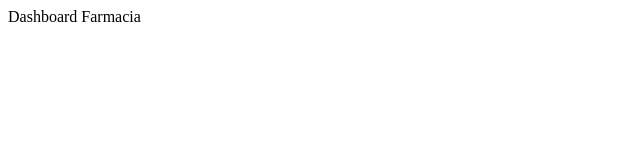
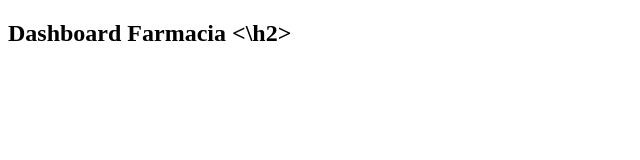
Before and after one commit to keithgranda/Farmacia-web, a plain HTML site: page index.html in a window 1280 px wide. Shown: the whole page, without its empty margins (0-640 px from the left). Drawn offline with Linux system fonts and the light colour scheme.

Commit message:
Actualizar index.html

```diff
--- a/index.html
+++ b/index.html
@@ -6,6 +6,10 @@
     <title>Document</title>
 </head>
 <body>
-    <header>Dashboard Farmacia</header>
+    <header>
+      <h2>
+         Dashboard Farmacia
+      <\h2>
+    </header>
 </body>
 </html>
```
